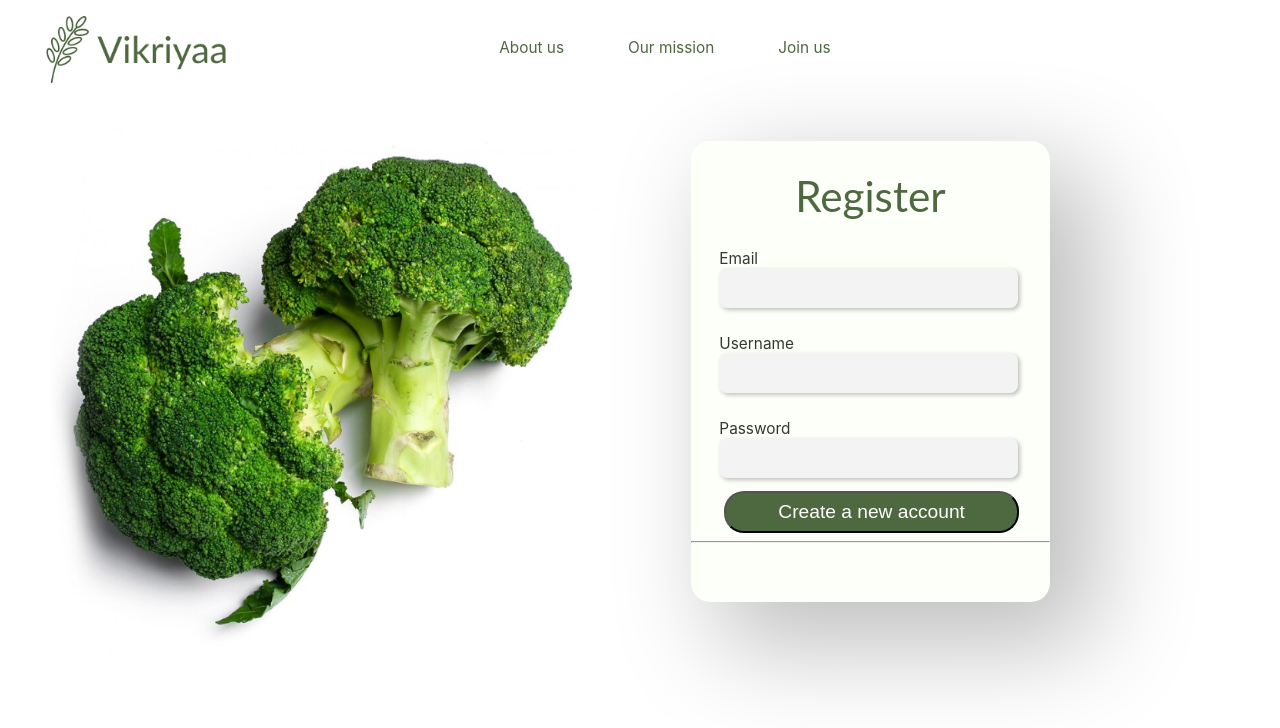
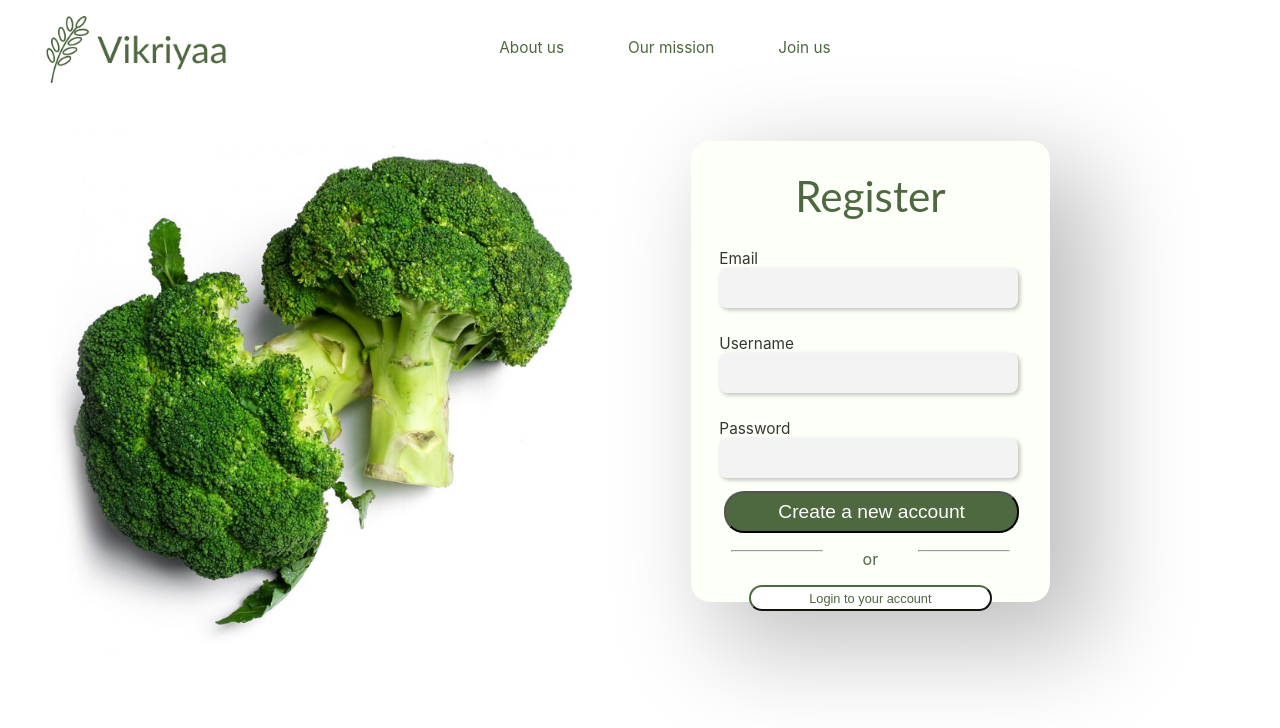
Before and after one commit to KKSurendran06/Vikriyaa, a React (Create React App) app: page /signup in a window 1280 px wide. Shown: the top 728 px of the page. Built offline with nearby package versions, Linux system fonts and the light colour scheme.

Commit message:
feat: change button layout

```diff
--- a/src/App.css
+++ b/src/App.css
@@ -1,3 +1,4 @@
+
 .navbar {
   display: flex;
   gap: 20vw;
--- a/src/pages/signup_page.js
+++ b/src/pages/signup_page.js
@@ -69,9 +69,12 @@ const Signup = () => {
                                     {errors.password && <p className="errMsg">{errors.password.message}</p>}
                                 </div>
                                 <button className="signup-button" type="submit">Create a new account</button>
-                                <div className="ortag">
-                                    <hr/>
+                                <div className="or-box">
+                                    <hr className="line"/>
+                                        <p>or</p>
+                                    <hr className="line"/>
                                 </div>
+                                <button className="signin-button" type="submit">Login to your account</button>
                             </form>
                         </div>
                 </div>
--- a/src/style/signup_page.css
+++ b/src/style/signup_page.css
@@ -74,3 +74,27 @@
 .errMsg {
     color: red;
 }
+
+.or-box{
+display: flex;
+color: #4E683F;
+
+}
+
+.line {
+    margin-top: 1.3vw;
+    width: 7vw;
+    height: 0vw;
+}
+
+.signin-button {
+    width: 19vw;
+    height: 2vw;
+    border-radius: 20px;
+    background: white;
+    font-style: 'lato';
+    font-size: 1vw;
+    color: #4E683F;
+    margin-left: 4.5vw;
+    border-color: #4E683F;
+}
```
